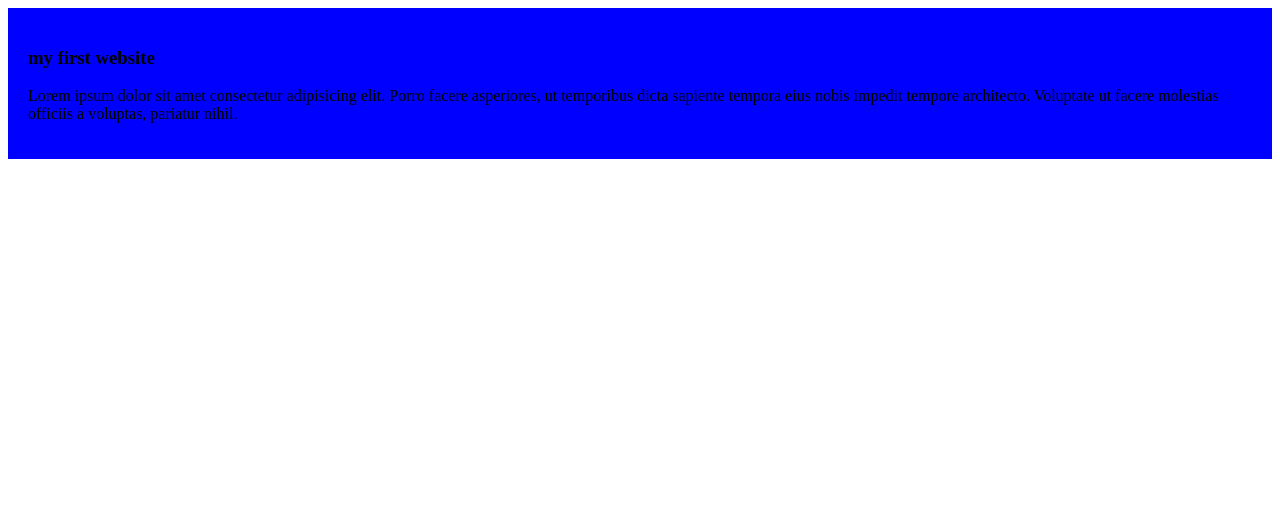
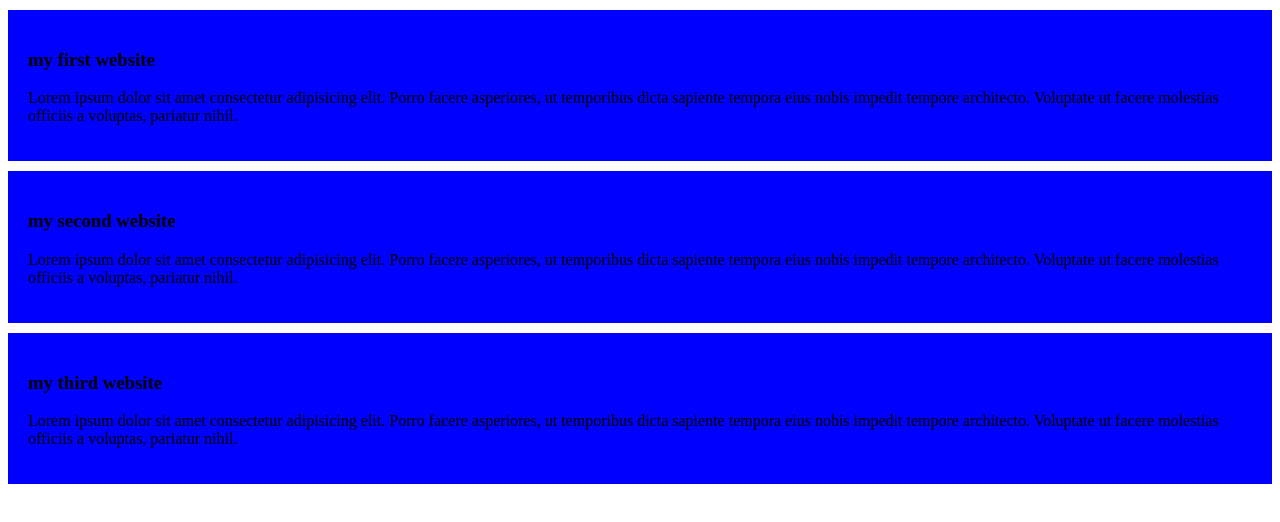
Before and after one commit to mdforhad171120022/my-simple-website, a plain HTML site: page index.html in a window 1280 px wide. Drawn offline with Linux system fonts and the light colour scheme.

Commit message:
addes the 2nd and third website

```diff
--- a/block.css
+++ b/block.css
@@ -1,4 +1,5 @@
 div{
     background-color: blue;
 padding:20px;
+margin-top: 10px;
 }
--- a/index.html
+++ b/index.html
@@ -11,5 +11,13 @@
     <h3>my first website</h3>
     <p>Lorem ipsum dolor sit amet consectetur adipisicing elit. Porro facere asperiores, ut temporibus dicta sapiente tempora eius nobis impedit tempore architecto. Voluptate ut facere molestias officiis a voluptas, pariatur nihil.</p>
   </div>
+  <div>
+    <h3>my second website</h3>
+    <p>Lorem ipsum dolor sit amet consectetur adipisicing elit. Porro facere asperiores, ut temporibus dicta sapiente tempora eius nobis impedit tempore architecto. Voluptate ut facere molestias officiis a voluptas, pariatur nihil.</p>
+  </div>
+  <div>
+    <h3>my third website</h3>
+    <p>Lorem ipsum dolor sit amet consectetur adipisicing elit. Porro facere asperiores, ut temporibus dicta sapiente tempora eius nobis impedit tempore architecto. Voluptate ut facere molestias officiis a voluptas, pariatur nihil.</p>
+  </div>
 </body>
 </html>
```
